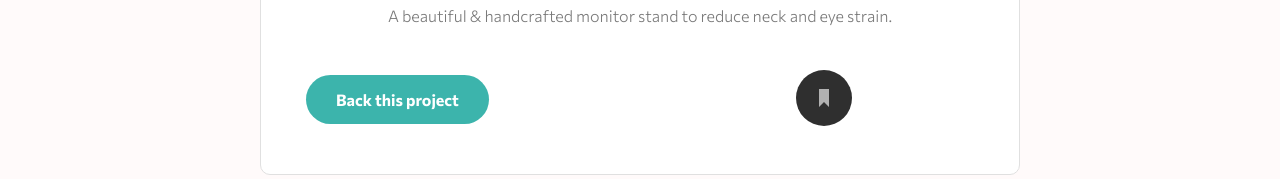
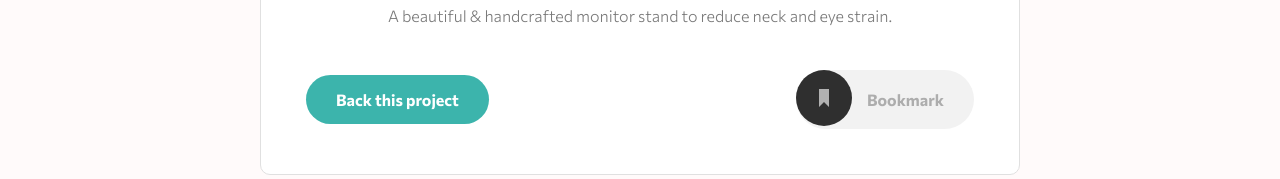
Before and after one commit to leopaul29/frontendmentor-crowdfunding-product-page, a React (Create React App) app: page / in a window 1280 px wide. Shown: the part 364-543 px from the top of the page. Built offline with nearby package versions, Linux system fonts and the light colour scheme.

Commit message:
style: bookmark btn

```diff
--- a/src/components/Header.js
+++ b/src/components/Header.js
@@ -3,7 +3,6 @@ import "../styles/Header.css";
 
 export default function Header(props) {
   const { btntoggleModal } = props;
-  const [isBookmarked, setIsBookmarked] = useState(false);
 
   return (
     <header className="header tile tile-padding">
@@ -19,6 +18,17 @@ export default function Header(props) {
           <div className="header__cta btn btn-primary" onClick={btntoggleModal}>
             Back this project
           </div>
+          <BookmarkBtn />
+        </div>
+      </div>
+    </header>
+  );
+}
+
+function BookmarkBtn() {
+  const [isBookmarked, setIsBookmarked] = useState(false);
+
+  return (
     <div
       className={
         "header__bookmark btn " +
@@ -27,12 +37,14 @@ export default function Header(props) {
       onClick={() => setIsBookmarked(!isBookmarked)}
     >
       <span className="icon-bookmark">
-              <img src="/images/icon-bookmark.svg" alt="bookmark" />
+        <svg width="56" height="56" xmlns="http://www.w3.org/2000/svg">
+          <g fill="none" fill-rule="evenodd">
+            <circle fill="#147b74" cx="28" cy="28" r="28" />
+            <path fill="#FFF" d="M23 19v18l5-5.058L33 37V19z" />
+          </g>
+        </svg>
       </span>{" "}
       {isBookmarked ? "Bookmarked" : "Bookmark"}
     </div>
-        </div>
-      </div>
-    </header>
   );
 }
--- a/src/styles/App.css
+++ b/src/styles/App.css
@@ -87,12 +87,6 @@ body {
 .btn-primary:hover {
   background-color: var(--primary-active);
 }
-.btn-secondary {
-  background-color: var(--secondary);
-}
-.btn-secondary:hover {
-  background-color: var(--secondary-active);
-}
 .btn-disabled {
   cursor: default;
   background-color: var(--secondary);
--- a/src/styles/Header.css
+++ b/src/styles/Header.css
@@ -34,4 +34,36 @@
   gap: 15px;
   padding: 0px;
   padding-right: 30px;
+  background-color: hsl(0, 0%, 95%);
 }
+/* BOOKMARK */
+.btn-bookmark {
+  color: var(--secondary);
+}
+.btn-bookmark .icon-bookmark circle {
+  fill: #2f2f2f;
+}
+.btn-bookmark .icon-bookmark path {
+  fill: #b1b1b1;
+}
+.btn-bookmark:hover .icon-bookmark circle {
+  fill: var(--gray);
+}
+
+/* BOOKMARKED */
+.btn-bookmarked {
+  color: var(--primary);
+  background-color: hsl(0, 0%, 95%);
+}
+.btn-bookmarked .icon-bookmark circle {
+  fill: var(--primary);
+}
+.btn-bookmarked .icon-bookmark circle {
+  fill: var(--primary);
+}
+.btn-bookmarked:hover {
+  color: var(--primary-active);
+}
+.btn-bookmarked:hover .icon-bookmark circle {
+  fill: var(--primary-active);
+}
```
Lines whose indentation alone changed are shown as unchanged.
